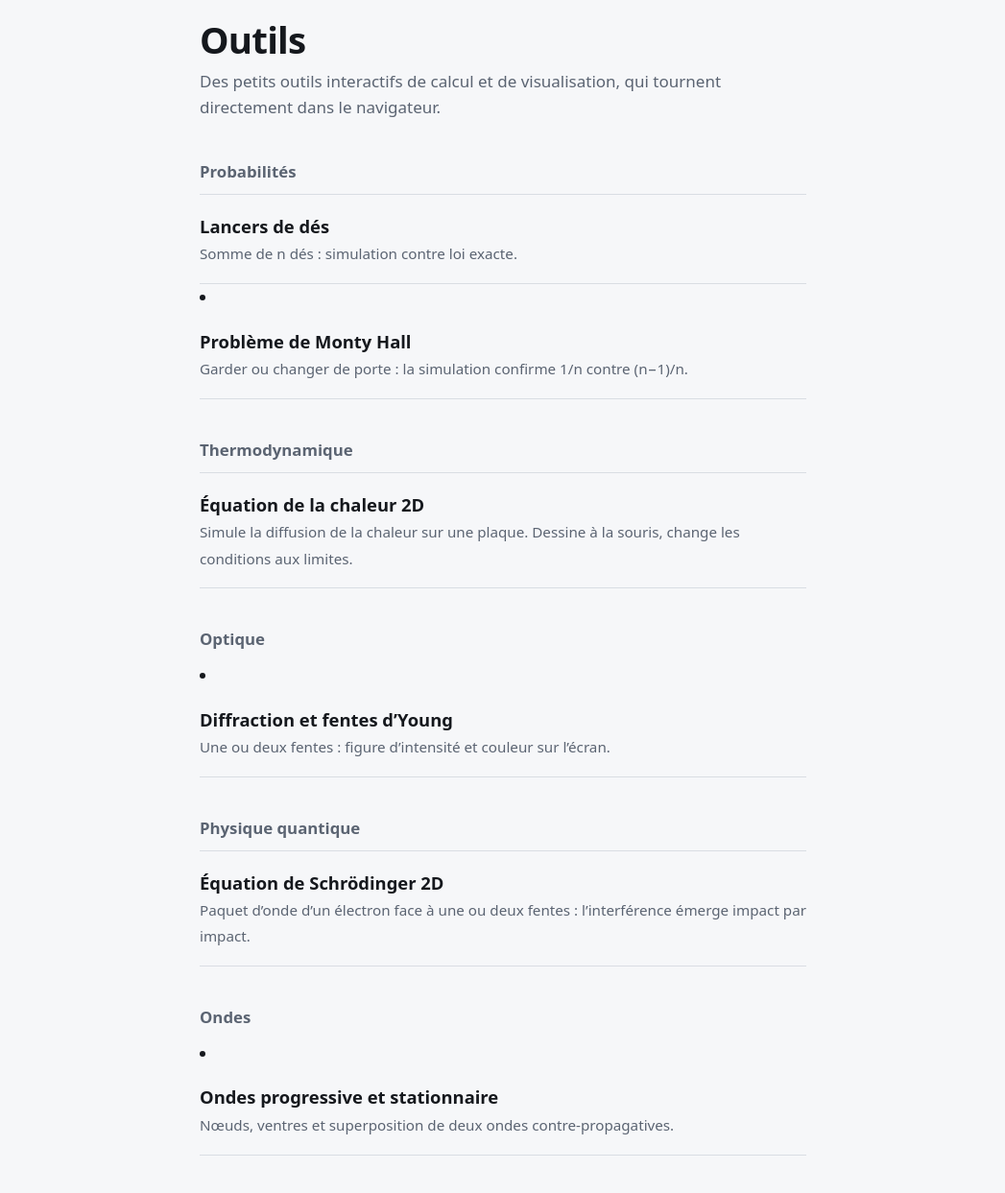
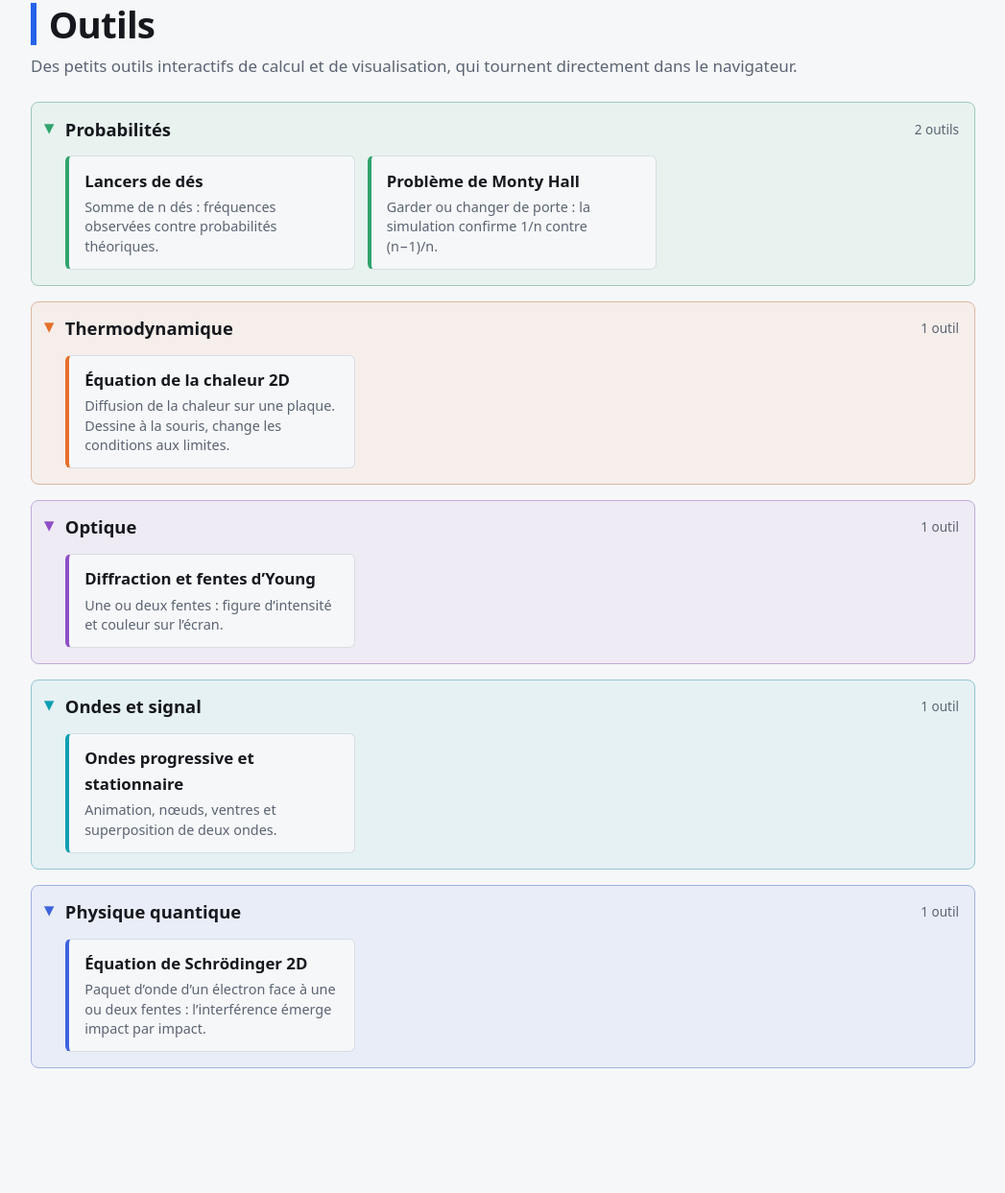
Before and after one commit to Keidara/keidara.github.io, a plain HTML site: page index.html in a window 1280 px wide. Shown: the part 45-1288 px from the top of the page at 96% size, without its empty margins (116-1163 px from the left). After the commit the page ends 1222 px from the top, so only its background shows below. Drawn offline with Linux system fonts and the light colour scheme.

Commit message:
Add files via upload

```diff
--- a/index.html
+++ b/index.html
@@ -9,17 +9,25 @@
   @media(prefers-color-scheme:dark){:root{--bg:#101318;--fg:#e8eaee;--mut:#9aa3b0;--line:#2a303a;--acc:#7aa2ff}}
   *{box-sizing:border-box}
   body{margin:0;background:var(--bg);color:var(--fg);font:17px/1.6 system-ui,-apple-system,"Segoe UI",sans-serif}
-  main{max-width:42rem;margin:0 auto;padding:4rem 1.25rem}
-  h1{font-size:2.4rem;line-height:1.15;margin:0 0 .5rem;letter-spacing:-.02em}
-  h2{font-size:1.05rem;margin:2.5rem 0 .6rem;color:var(--mut);font-weight:600}
-  .intro{color:var(--mut);margin:0 0 1rem}
-  ul{list-style:none;margin:0;padding:0;border-top:1px solid var(--line)}
-  li{border-bottom:1px solid var(--line)}
-  a.tool{display:block;padding:1.1rem 0;text-decoration:none;color:inherit}
-  a.tool:hover strong,a.tool:focus-visible strong{color:var(--acc);text-decoration:underline}
-  a.tool:focus-visible{outline:2px solid var(--acc);outline-offset:2px}
-  strong{display:block;font-size:1.15rem}
-  span{color:var(--mut);font-size:.95rem}
+  main{max-width:64rem;margin:0 auto;padding:3rem 1.25rem}
+  h1{font-size:2.4rem;line-height:1.15;margin:0 0 .5rem;letter-spacing:-.02em;border-left:6px solid var(--acc);padding-left:.8rem}
+  .intro{color:var(--mut);margin:0 0 1.5rem}
+  /* chaque section a sa couleur, définie par --c sur la balise <details> */
+  details{margin:1rem 0;border:1px solid color-mix(in srgb,var(--c) 35%,var(--line));border-radius:8px;
+          background:color-mix(in srgb,var(--c) 7%,transparent)}
+  summary{display:flex;align-items:center;gap:.6rem;padding:.8rem 1rem;cursor:pointer;font-size:1.15rem;font-weight:650;list-style:none}
+  summary::-webkit-details-marker{display:none}
+  summary::before{content:"▸";color:var(--c);transition:transform .15s}
+  details[open] summary::before{transform:rotate(90deg)}
+  summary small{margin-left:auto;color:var(--mut);font-weight:400;font-size:.85rem}
+  summary:focus-visible,a.tool:focus-visible{outline:2px solid var(--acc);outline-offset:2px}
+  .grid{display:grid;grid-template-columns:repeat(auto-fill,minmax(17rem,1fr));gap:.8rem;padding:0 1rem 1rem 2.2rem}
+  a.tool{display:block;padding:.8rem 1rem;background:var(--bg);border:1px solid var(--line);border-left:4px solid var(--c);
+         border-radius:6px;text-decoration:none;color:inherit}
+  a.tool:hover{border-color:var(--c)}
+  a.tool:hover strong{color:var(--c)}
+  strong{display:block;font-size:1.05rem}
+  span.d{color:var(--mut);font-size:.9rem;line-height:1.4;display:block;margin-top:.2rem}
 </style>
 </head>
 <body>
@@ -27,40 +35,33 @@
   <h1>Outils</h1>
   <p class="intro">Des petits outils interactifs de calcul et de visualisation, qui tournent directement dans le navigateur.</p>
 
-  <h2>Probabilités</h2>
-  <ul>
-    <li><a class="tool" href="./outil.html?t=des">
-      <strong>Lancers de dés</strong>
-      <span>Somme de n dés : simulation contre loi exacte.</span></a></li>
-  </ul>
-    <li><a class="tool" href="./outil.html?t=monty_hall">
-      <strong>Problème de Monty Hall</strong>
-      <span>Garder ou changer de porte : la simulation confirme 1/n contre (n−1)/n.</span></a></li>
+  <details open style="--c:#30a46c"><summary>Probabilités <small>2 outils</small></summary><div class="grid">
+    <a class="tool" href="./outil.html?t=des"><strong>Lancers de dés</strong>
+      <span class="d">Somme de n dés : fréquences observées contre probabilités théoriques.</span></a>
+    <a class="tool" href="./outil.html?t=monty_hall"><strong>Problème de Monty Hall</strong>
+      <span class="d">Garder ou changer de porte : la simulation confirme 1/n contre (n−1)/n.</span></a>
+  </div></details>
 
-  <h2>Thermodynamique</h2>
-  <ul>
-    <li><a class="tool" href="./chaleur.html">
-      <strong>Équation de la chaleur 2D</strong>
-      <span>Simule la diffusion de la chaleur sur une plaque. Dessine à la souris, change les conditions aux limites.</span></a></li>
-  </ul>
+  <details open style="--c:#e5702a"><summary>Thermodynamique <small>1 outil</small></summary><div class="grid">
+    <a class="tool" href="./chaleur.html"><strong>Équation de la chaleur 2D</strong>
+      <span class="d">Diffusion de la chaleur sur une plaque. Dessine à la souris, change les conditions aux limites.</span></a>
+  </div></details>
 
-  <h2>Optique</h2>
-  <li><a class="tool" href="./outil.html?t=diffraction">
-    <strong>Diffraction et fentes d’Young</strong>
-    <span>Une ou deux fentes : figure d’intensité et couleur sur l’écran.</span></a></li>
+  <details open style="--c:#8e4ec6"><summary>Optique <small>1 outil</small></summary><div class="grid">
+    <a class="tool" href="./outil.html?t=diffraction"><strong>Diffraction et fentes d’Young</strong>
+      <span class="d">Une ou deux fentes : figure d’intensité et couleur sur l’écran.</span></a>
+  </div></details>
 
-  <h2>Physique quantique</h2>
-  <ul>
-    <li><a class="tool" href="./propagation_particule_quantique.html">
-      <strong>Équation de Schrödinger 2D</strong>
-      <span>Paquet d’onde d’un électron face à une ou deux fentes : l’interférence émerge impact par impact.</span></a></li>
-  </ul>
+  <details open style="--c:#0f9fb0"><summary>Ondes et signal <small>1 outil</small></summary><div class="grid">
+    <a class="tool" href="./outil.html?t=ondes"><strong>Ondes progressive et stationnaire</strong>
+      <span class="d">Animation, nœuds, ventres et superposition de deux ondes.</span></a>
+  </div></details>
 
-  <h2>Ondes</h2>
-    <li><a class="tool" href="./outil.html?t=ondes">
-      <strong>Ondes progressive et stationnaire</strong>
-      <span>Nœuds, ventres et superposition de deux ondes contre-propagatives.</span></a></li>
-  <!-- Pour ajouter un outil : copie un bloc <li> dans la bonne section. Lien : ./outil.html?t=NOM pour outils/NOM.py -->
+  <details open style="--c:#3e63dd"><summary>Physique quantique <small>1 outil</small></summary><div class="grid">
+    <a class="tool" href="./propagation_particule_quantique.html"><strong>Équation de Schrödinger 2D</strong>
+      <span class="d">Paquet d’onde d’un électron face à une ou deux fentes : l’interférence émerge impact par impact.</span></a>
+  </div></details>
+  <!-- Pour ajouter un outil : copie un bloc <a class="tool"> dans la bonne section. Lien : ./outil.html?t=NOM pour outils/NOM.py -->
 </main>
 </body>
 </html>
--- a/style.css
+++ b/style.css
@@ -3,10 +3,10 @@
 @media(prefers-color-scheme:dark){:root{--bg:#101318;--fg:#e8eaee;--mut:#9aa3b0;--line:#2a303a;--acc:#7aa2ff;--onacc:#101318}}
 *{box-sizing:border-box}
 body{margin:0;background:var(--bg);color:var(--fg);font:16px/1.55 system-ui,-apple-system,"Segoe UI",sans-serif}
-main{max-width:60rem;margin:0 auto;padding:1.5rem 1.25rem 3rem}
+main{max-width:92rem;margin:0 auto;padding:1.5rem 1.25rem 3rem}
 a{color:var(--acc)}
-h1{font-size:1.8rem;margin:.6rem 0 1.2rem;letter-spacing:-.02em}
-.layout{display:grid;grid-template-columns:minmax(0,1fr) 17rem;gap:1.5rem;align-items:start}
+h1{font-size:1.8rem;margin:.6rem 0 1.2rem;letter-spacing:-.02em;border-left:6px solid var(--acc);padding-left:.7rem}
+.layout{display:grid;grid-template-columns:minmax(0,1fr) 20rem;gap:2rem;align-items:start}
 @media(max-width:760px){.layout{grid-template-columns:1fr}}
 #fig{width:100%;height:auto;display:block;border:1px solid var(--line);border-radius:4px;min-height:12rem}
 #stats{margin-top:.4rem;color:var(--mut);font-size:.85rem;font-variant-numeric:tabular-nums}
@@ -19,4 +19,13 @@ select{padding:.4rem;font:inherit;background:var(--bg);color:var(--fg);border:1p
 .check{flex-direction:row;align-items:center;gap:.5rem}
 button{padding:.55rem .8rem;font:inherit;border-radius:4px;border:1px solid var(--acc);background:var(--acc);color:var(--onacc);cursor:pointer}
 :focus-visible{outline:2px solid var(--acc);outline-offset:2px}
-.note{margin-top:2rem;max-width:42rem;color:var(--mut);font-size:.92rem}
+.note{margin-top:2rem;max-width:60rem;color:var(--mut);font-size:.92rem}
+
+/* Choix exclusifs en pastilles (boutons radio) */
+.grp{display:flex;flex-direction:column;gap:.35rem;font-size:.9rem}
+.pills{display:flex;flex-wrap:wrap;gap:2px;padding:3px;border:1px solid var(--line);border-radius:999px}
+.pills label{position:relative;flex:1;flex-direction:row}
+.pills input{position:absolute;opacity:0;inset:0;margin:0;cursor:pointer}
+.pills span{display:block;width:100%;padding:.35rem .8rem;border-radius:999px;text-align:center;white-space:nowrap}
+.pills input:checked+span{background:var(--acc);color:var(--onacc)}
+.pills input:focus-visible+span{outline:2px solid var(--acc);outline-offset:2px}
```
Also changed, not shown: app.js (+47 -15 lines), 1 other file.
